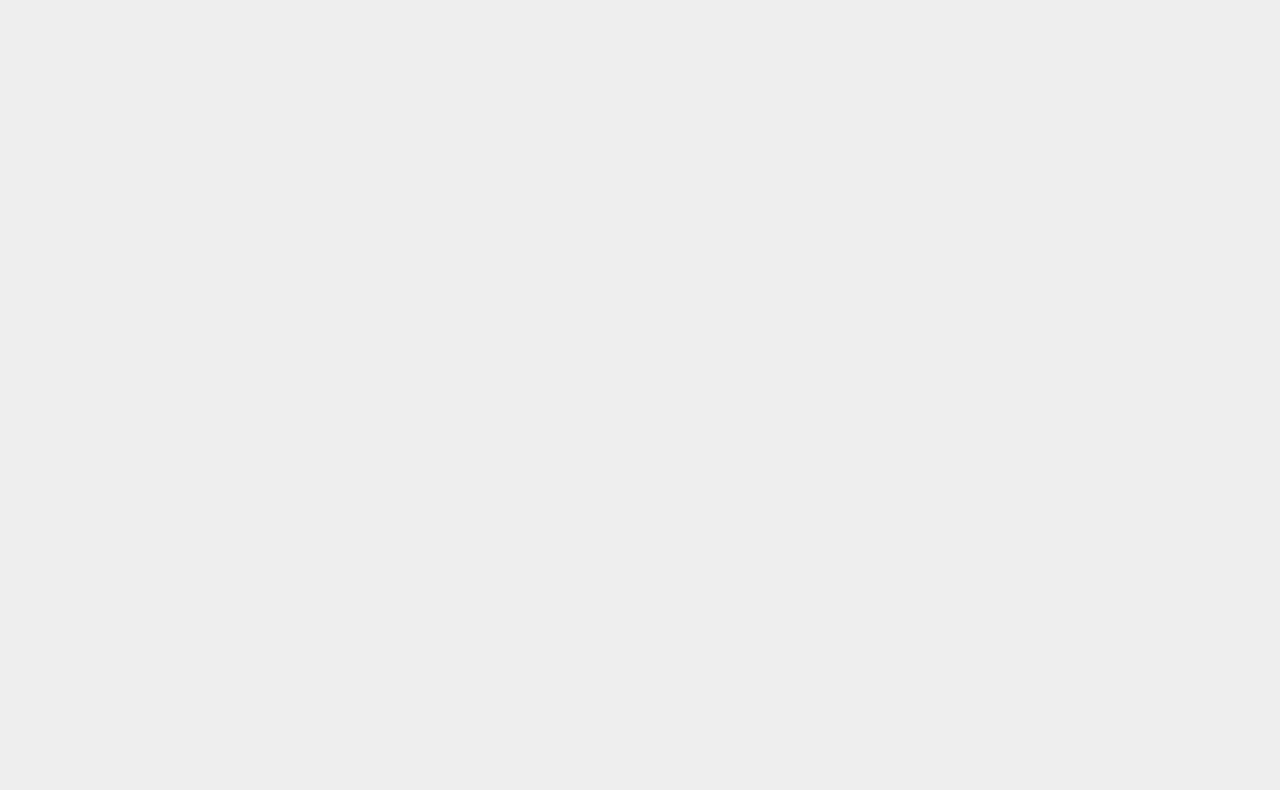
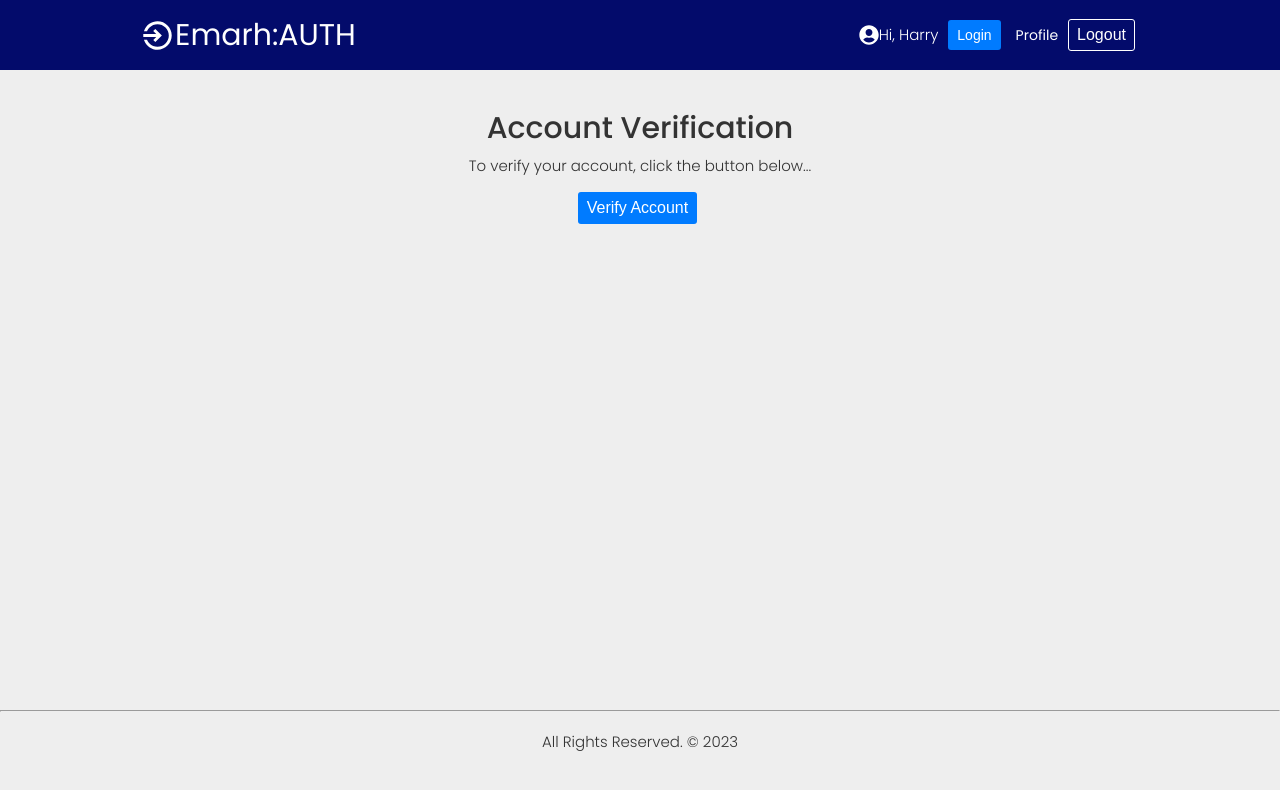
Before and after one commit to Harry8679/Advance-MERN-Stack-Authentication, a React (Create React App) app: page /verify/1 in a window 1280 px wide. Before the commit this address had no page. Shown: the top 790 px of the page. Built offline with nearby package versions, Linux system fonts and the light colour scheme; the HTML template or start-up script is replaced by a standard one.

Commit message:
Verify Account Component

```diff
--- a/src/App.js
+++ b/src/App.js
@@ -6,6 +6,7 @@
 import ForgotPassword from './pages/auth/ForgotPassword';
 import ResetPassword from './pages/auth/ResetPassword';
 import LoginWithCode from './pages/auth/LoginWithCode';
+import Verify from './pages/auth/Verify';
 
 const App = () => {
   return (
@@ -18,6 +19,7 @@
           <Route path='/forgot' element={<ForgotPassword />} />
           <Route path='/resetPassword/:resetToken' element={<ResetPassword />} />
           <Route path='/loginWithCode/:email' element={<LoginWithCode />} />
+          <Route path='/verify/:verificationToken' element={<Layout><Verify /></Layout>} />
         </Routes>
       </Router>
     </>
--- /dev/null
+++ b/src/pages/auth/Verify.js
@@ -0,0 +1,14 @@
+import React from 'react'
+
+const Verify = () => {
+  return (
+    <section className='--center-all'>
+        <h2>Account Verification</h2>
+        <p>To verify your account, click the button below...</p>
+        <br />
+        <button className="--btn --btn-primary">Verify Account</button>
+    </section>
+  )
+}
+
+export default Verify;
```
